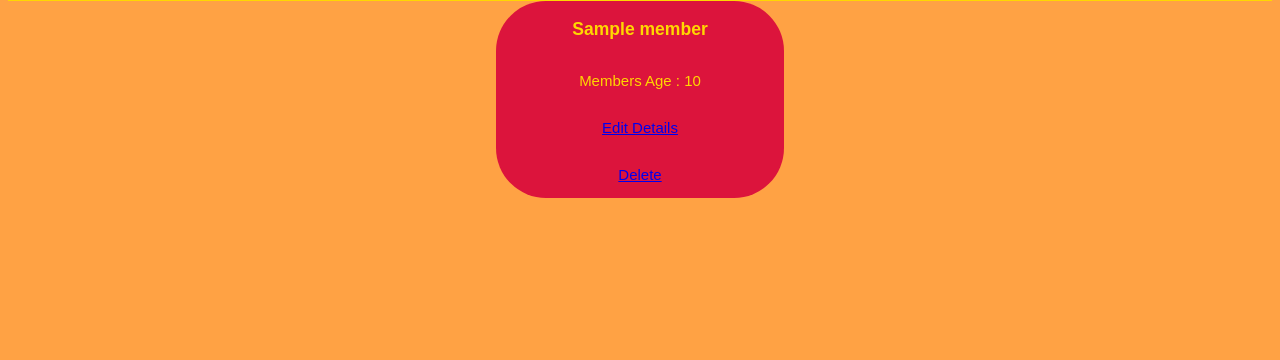
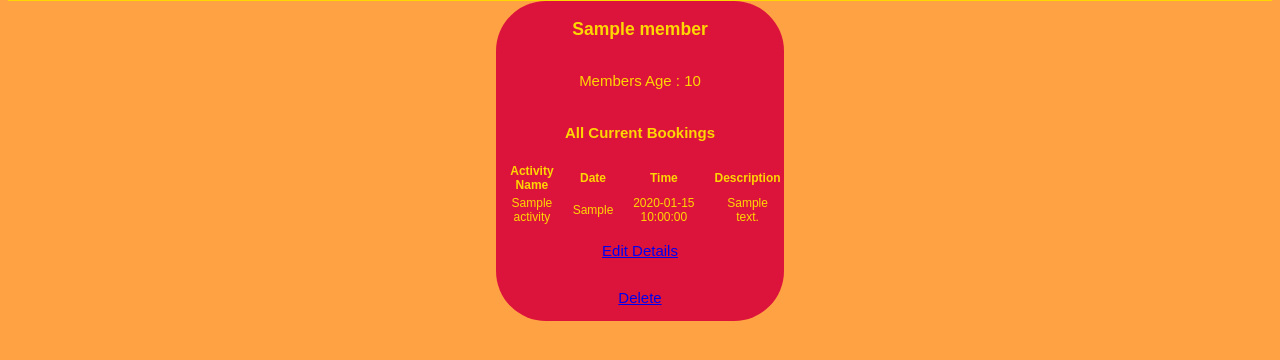
Before and after one commit to Hornec1099/Gym_Project, a Flask app: page /members/1 in a window 1280 px wide. Shown: the part 245-605 px from the top of the page. Run offline with Flask 2, Linux system fonts and the light colour scheme; a database or web service that is not in the repository returns one stand-in record (values such as "Sample title"); some libraries are stand-ins or nearby versions.

Commit message:
added extension of showing classes members are on and not allowing a double booking

```diff
--- a/controllers/booking_controller.py
+++ b/controllers/booking_controller.py
@@ -23,7 +23,8 @@ def add_booking():
     member = member_repository.select(member_id)
     activity = activity_repository.select(activity_id)
     booking = Booking(member, activity)
-    booking_repository.save(booking)
+    if booking_repository.check_booking(booking) == None:
+        booking_repository.save(booking)
     return redirect('/')
 
 @booking_blueprint.route('/booking/<id>')
--- a/controllers/member_controller.py
+++ b/controllers/member_controller.py
@@ -28,8 +28,9 @@ def create_member():
 
 @member_blueprint.route('/members/<id>')
 def show_member(id):
-    member =member_repository.select(id)
-    return render_template('members/show.html', member = member)
+    member = member_repository.select(id)
+    activities = member_repository.activities(member)
+    return render_template('members/show.html', member = member, activities = activities)
 
 
 @member_blueprint.route('/members/<id>/edit')
--- a/repositories/activity_repository.py
+++ b/repositories/activity_repository.py
@@ -5,7 +5,7 @@ from models.member import Member
 from models.booking import Booking
 
 import repositories.member_repository as member_repository
-import repositories.booking_repository as booking_repository
+
 
 def save(activity):
     sql = "INSERT INTO activities (name_of_activity, day_of, time_of, description) VALUES (%s,%s,%s,%s) RETURNING id"
--- a/repositories/member_repository.py
+++ b/repositories/member_repository.py
@@ -3,6 +3,7 @@ from db.run_sql import run_sql
 from models.member import Member
 from models.activity import Activity
 
+import repositories.activity_repository as activity_repository
 
 def save(member):
     sql = "INSERT INTO members(name, age) VALUES (%s, %s) RETURNING id"
@@ -34,6 +35,17 @@ def select(id):
     return member
 
 
+def activities(member):
+    activities = []
+    sql = "SELECT activities.* FROM activities INNER JOIN bookings ON bookings.activity_id  = activities.id  WHERE member_id = %s"
+    values = [member.id]
+    results = run_sql(sql, values)
+
+    for result in results:
+        activity = Activity(result['name_of_activity'], result['day_of'], result['time_of'],result['description'],result['id'])
+        activities.append(activity)
+    return activities
+
 def delete(id):
     sql = "DELETE FROM members WHERE id = %s"
     values = [id]
--- a/static/css/forms.css
+++ b/static/css/forms.css
@@ -23,6 +23,11 @@ input{
     width:60%;
     margin:auto;
 }
+select{
+    background-color:goldenrod;
+    width:60%;
+    margin:auto;
+}
 textarea{
     background-color:goldenrod;
 }
--- a/static/css/main.css
+++ b/static/css/main.css
@@ -58,7 +58,7 @@ a:visited{
     font-size: 42px;
 }
 .unique-item >p {
-    padding: 20px 0px 20px 0px;
+    padding: 20px 0px 10px 0px;
 }
 .button-form{
     display:block;
@@ -73,19 +73,29 @@ a:visited{
 .table-array{
     display:flex;
     flex-direction: row;
-    justify-content: space-evenly;
+    justify-content: space-between;
+    flex-wrap: wrap;
+
+
 }
 .unique-table{
     color:gold;
     height:100px;
-    margin: auto;
-    width: 32.5%;
+    width: 45%;
     background-color:crimson;
     border:1px transparent;
     border-radius: 25px;
     text-align: center;
-    font-size: 15px;
+    margin:auto;
 }
+
+.unique-table> table{
+    margin:auto;
+}
+.unique-table>td{
+    font-size: 12px;
+}
+
 .activity-button{
         display:block;
         margin:auto;
@@ -155,3 +165,8 @@ a:visited{
     display:flex;
     flex-direction: column;
 }
+
+.member-activity-table{
+    width:auto;
+    font-size: 12px;
+}
--- a/templates/base.html
+++ b/templates/base.html
@@ -10,7 +10,7 @@
 </head>
 <body>
 <div class= 'main-bar'>
-<img src = 'static/images/gym_face.jpg' alt = 'Gym Logo' width = 225 height = '175'>
+<img src = '/static/images/gym_face.jpg' alt = 'Gym Logo' width = 225 height = '175'>
 <h1 class = 'header'>Average Joe's Gym</h1>
 <nav>
     <ul class = nav-list>
--- a/templates/members/show.html
+++ b/templates/members/show.html
@@ -5,8 +5,39 @@
 <h1> {{member.name}} </h1>
 
 <p> Members Age : {{member.age}} </p>
+
+<h4> All Current Bookings</h4>
+<table class = member-activity-table >
+    <tr>
+        <th>Activity Name</th>
+        <th></th>
+        <th>Date</th>
+        <th></th>
+        <th>Time</th>
+        <th></th>
+        <th>Description</th>
+    </tr>
+    {% for activity in activities %}
+    <tr>
+        <td>{{activity.name}}</td>
+        <td></td>
+        <td>{{activity.date}}</td>
+        <td></td>
+        <td>{{activity.time}}</td>
+        <td></td>
+        <td>{{activity.description}}</td>
+    </tr>
+    {% endfor %}
+</table>
+
+
+
 <p><a href = '/members/{{member.id}}/edit'> Edit Details</a></p>
 <p><a href = '/members/{{member.id}}/delete'> Delete</a></p>
+
+
+
 </section>
 
+
 {% endblock %}
```
Also changed, not shown: repositories/booking_repository.py (+15 -3 lines), templates/activity/show.html (+14 -8 lines).
